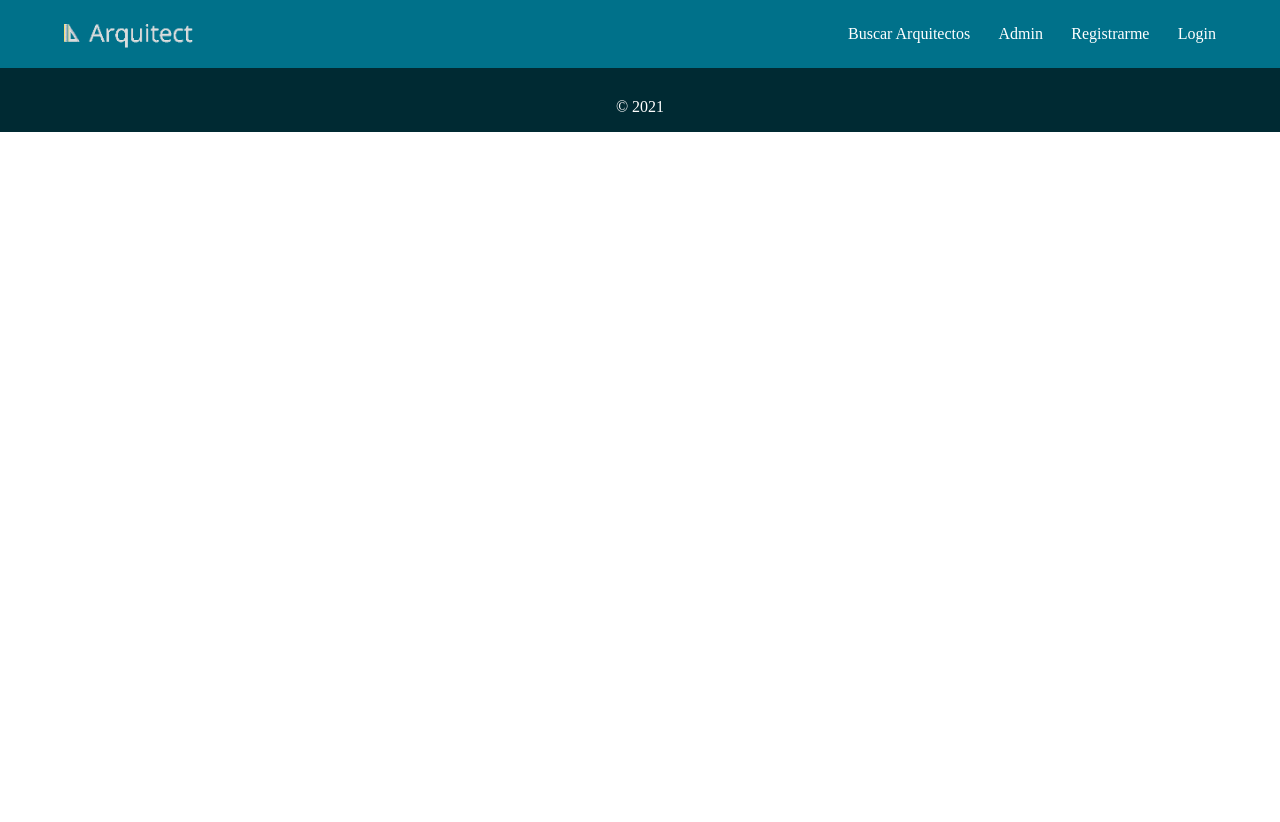
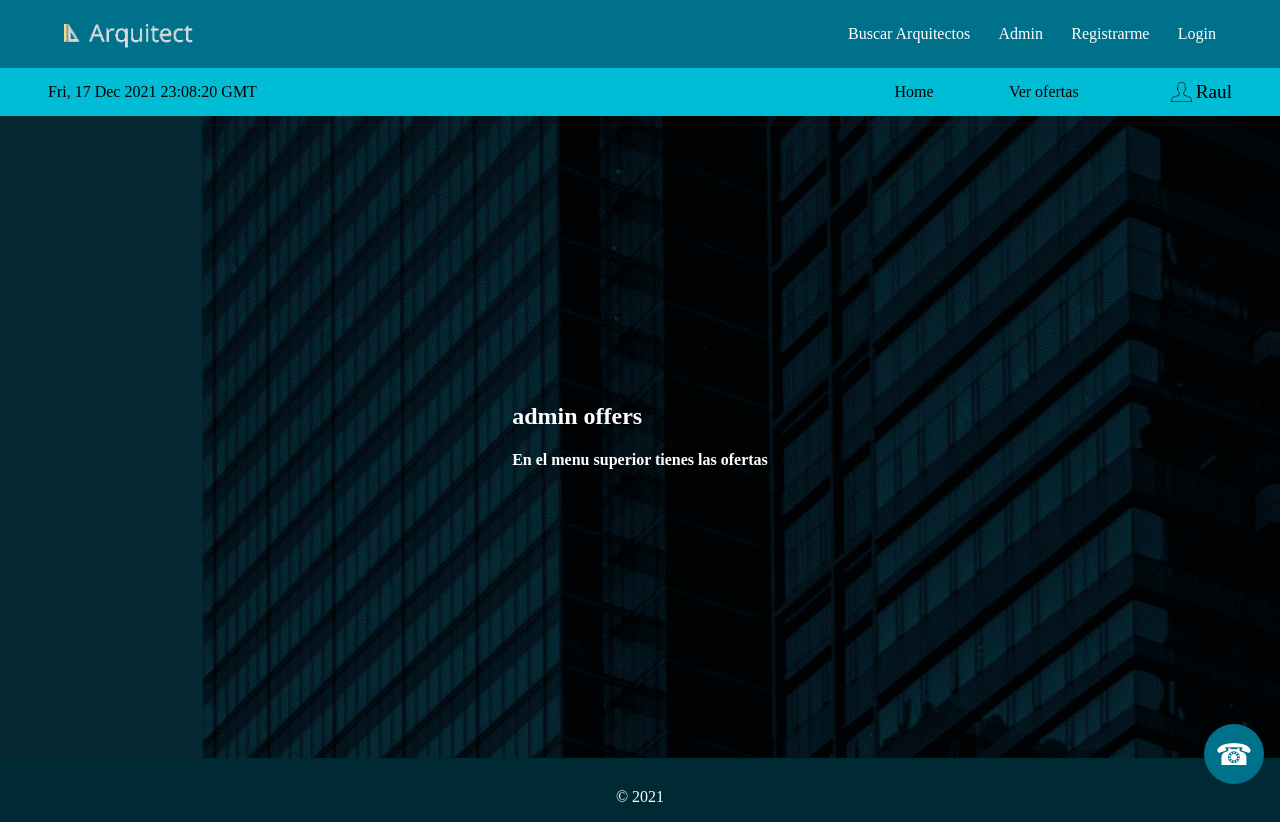
Before and after one commit to farraul/Front-React-Redux-arquitectos, a React (Create React App) app: page /admin-offers in a window 1280 px wide. Before the commit the page ends 800 px from the top, so only its background shows below. Built offline with nearby package versions, Linux system fonts and the light colour scheme.

Commit message:
repairs submenu admin, doesnt work, its to see david

```diff
--- a/src/App.js
+++ b/src/App.js
@@ -9,8 +9,10 @@ import Home from './Containers/Home/Home';
 import Login from './Containers/Login/Login';
 import Registration from './Containers/Registration/Registration';
 import Architects from './Containers/Architects/Architects';
-import Admin_home from './Containers/Admin/Admin_home/Admin_home';
+import Admin_home from './Containers/Admin_home/Admin_home';
 import Admin_menu_comp from './Components/Admin_menu_comp/Admin_menu_comp';
+
+import Admin_offers from './Containers/Admin_offers/Admin_offers';
 
 
 
@@ -27,9 +29,11 @@ function App() {
           <Route path="/login" element={<Login/>} />
           <Route path="/registro" element={<Registration/>} />
           <Route path="/arquitectos" element={<Architects/>} />
+
           <Route path="/admin-home" element={<Admin_home/>} />
+          <Route path="/admin-menu_comp" element={<Admin_menu_comp/>} />
+          <Route path="/admin-offers" element={<Admin_offers/>} />
 
-          <Route path="/admin-menu_comp" element={<Admin_menu_comp/>} />
 
         </Routes>
         <Footer/>
--- a/src/App.scss
+++ b/src/App.scss
@@ -8,8 +8,9 @@
 @import 'Containers/Login/Login.scss';
 @import 'Containers/Registration/Registration.scss';
 @import 'Containers/Architects/Architects.scss';
-@import 'Containers/Admin/Admin_home/Admin_home.scss';
+@import 'Containers/Admin_home/Admin_home.scss';
 @import 'Components/Admin_menu_comp/Admin_menu_comp.scss';
+@import 'Containers/Admin_offers/Admin_offers.scss';
 
 *{
 font-family: 'Nunito';
--- a/src/Components/Admin_menu_comp/Admin_menu_comp.jsx
+++ b/src/Components/Admin_menu_comp/Admin_menu_comp.jsx
@@ -19,10 +19,20 @@ import email from '../../assets/images/email.svg';
 
 const Admin_menu_comp = () => {
 
+    const history = useNavigate();
+
+    const go_to_the_link = (url) => {
+        console.log("history", url)
+        history(url);
+    }
+
 
     const [timenow, settimenow] = useState([""]);
     let today;
     let Time;
+
+
+
 
 
 
@@ -87,7 +97,10 @@ const Admin_menu_comp = () => {
 
 
                 </div>
-                <div className='admin-m-comp-data-see-offert'>
+                <div  onClick={()=>go_to_the_link("admin-home")} className='admin-m-comp-data-see-offert'>
+                    Home
+                </div>
+                <div  onClick={()=>go_to_the_link("admin-offers")} className='admin-m-comp-data-see-offert'>
                     Ver ofertas
                 </div>
                 <div className='admin-m-icon-profile'>
--- a/src/Components/Admin_menu_comp/Admin_menu_comp.scss
+++ b/src/Components/Admin_menu_comp/Admin_menu_comp.scss
@@ -70,7 +70,7 @@ padding: 0.1em 0.1em;
 display: block;
 font-size: 2em;
 width: 1.2em;
-background-color:#8af2ff;
+background-color:#00bcd4;
 border-radius: 11em;
 height: 1.2em;
 margin-top: 0.4em;
--- a/src/Containers/Admin/Admin_home/Admin_home.jsx
+++ b/src/Containers/Admin_home/Admin_home.jsx
@@ -1,5 +1,5 @@
 import React, { useState, useEffect } from 'react';
-import Admin_menu_comp from '../../../Components/Admin_menu_comp/Admin_menu_comp';
+import Admin_menu_comp from '../../Components/Admin_menu_comp/Admin_menu_comp';
 
 
 
@@ -10,7 +10,6 @@ import Admin_menu_comp from '../../../Components/Admin_menu_comp/Admin_menu_comp
 const Admin_home = () => {
 
     //Hooks
-    const [msgError, setmsgError] = useState("");
 
 
 
--- a/src/Containers/Admin/Admin_home/Admin_home.scss
+++ b/src/Containers/Admin_home/Admin_home.scss
@@ -9,7 +9,7 @@
 
 .admin-h-section-1{
 height: calc(100vh - 6.9em);
-background: url('../../../assets/images/background-full-weight.png');
+background: url('../../assets/images/background-full-weight.png');
 background-size: cover;
 color: white;
 display: flex;
--- /dev/null
+++ b/src/Containers/Admin_offers/Admin_home/Admin_home.jsx
@@ -0,0 +1,39 @@
+import React, { useState, useEffect } from 'react';
+import Admin_menu_comp from '../../Components/Admin_menu_comp/Admin_menu_comp';
+
+
+
+
+
+
+
+const Admin_home = () => {
+
+    //Hooks
+
+
+
+
+
+
+    return (
+
+        <div className="">
+            <div className="admin-h-section-1">
+                <div>
+                    <Admin_menu_comp />
+                </div>
+                <div className='admin-h-section-2'>
+                    <div>
+                        <h2>Bienbenido al Panel de admin</h2>
+                        <h4>En el menu superior tienes las ofertas</h4>
+                    </div>
+
+
+                </div>
+            </div>
+        </div>
+    )
+};
+
+export default Admin_home;
--- /dev/null
+++ b/src/Containers/Admin_offers/Admin_offers.jsx
@@ -0,0 +1,40 @@
+import React, { useState, useEffect } from 'react';
+import Admin_menu_comp from '../../Components/Admin_menu_comp/Admin_menu_comp';
+
+
+
+
+
+
+
+
+const Admin_offers = () => {
+
+    //Hooks
+
+
+
+
+
+
+    return (
+
+        <div className="">
+            <div className="admin-h-section-1">
+                <div>
+                    <Admin_menu_comp />
+                </div>
+                <div className='admin-h-section-2'>
+                    <div>
+                        <h2>admin offers</h2>
+                        <h4>En el menu superior tienes las ofertas</h4>
+                    </div>
+
+
+                </div>
+            </div>
+        </div>
+    )
+};
+
+export default Admin_offers;
--- /dev/null
+++ b/src/Containers/Admin_offers/Admin_offers.scss
@@ -0,0 +1,28 @@
+// .login-section-1{
+// height: calc(100vh - 6.9em);
+// justify-content: center;
+// align-items: center;
+// background: url('../../assets/images/background-3.png');
+// display: flex;
+// background-size: cover;
+// }
+
+.admin-h-section-1{
+height: calc(100vh - 6.9em);
+background: url('../../assets/images/background-full-weight.png');
+background-size: cover;
+color: white;
+display: flex;
+flex-direction: column;
+
+}
+.admin-m-icon-profile {
+display: flex;
+}
+
+.admin-h-section-2 {
+    display: flex;
+    justify-content: center;
+    height: calc(100vh - 3em);
+    align-items: center;
+}
```
